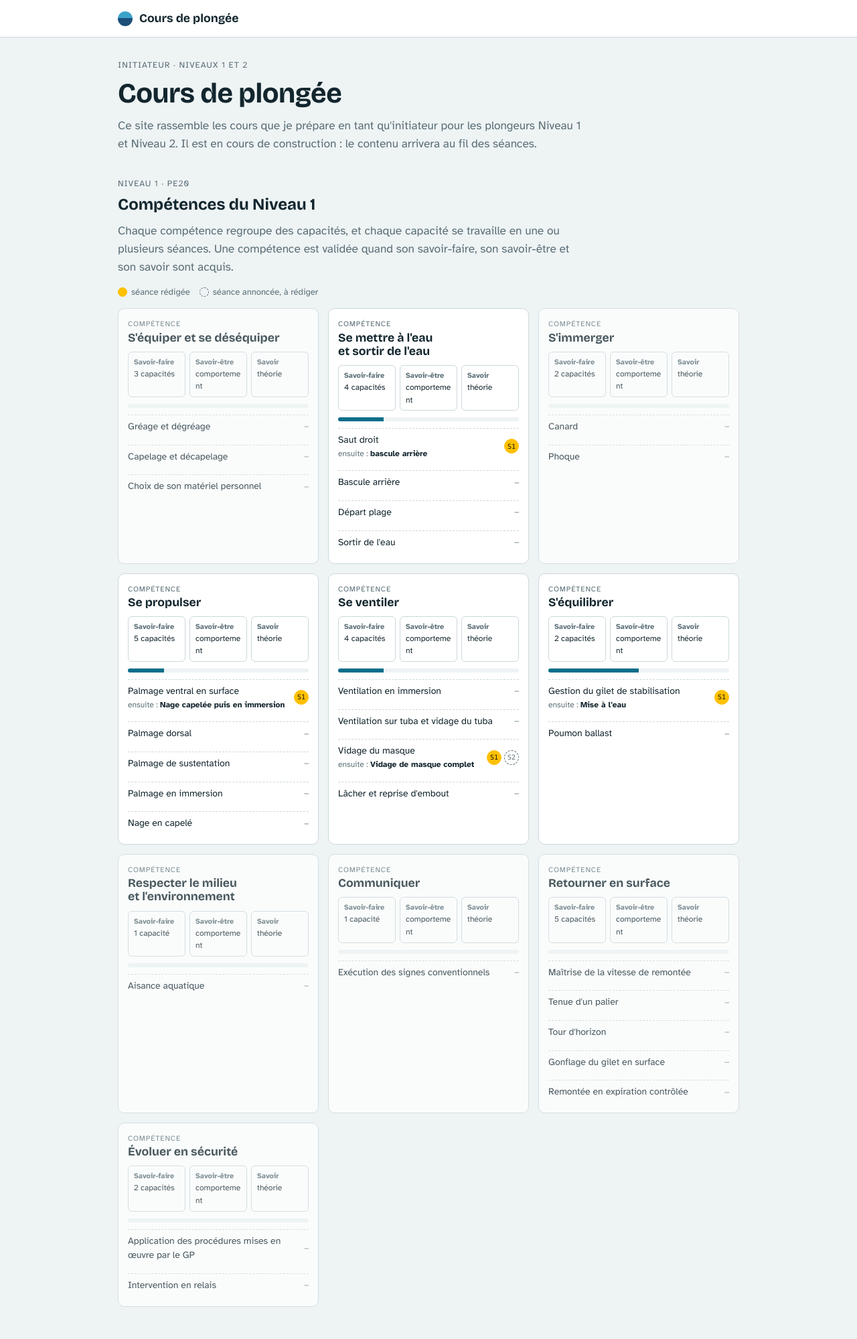
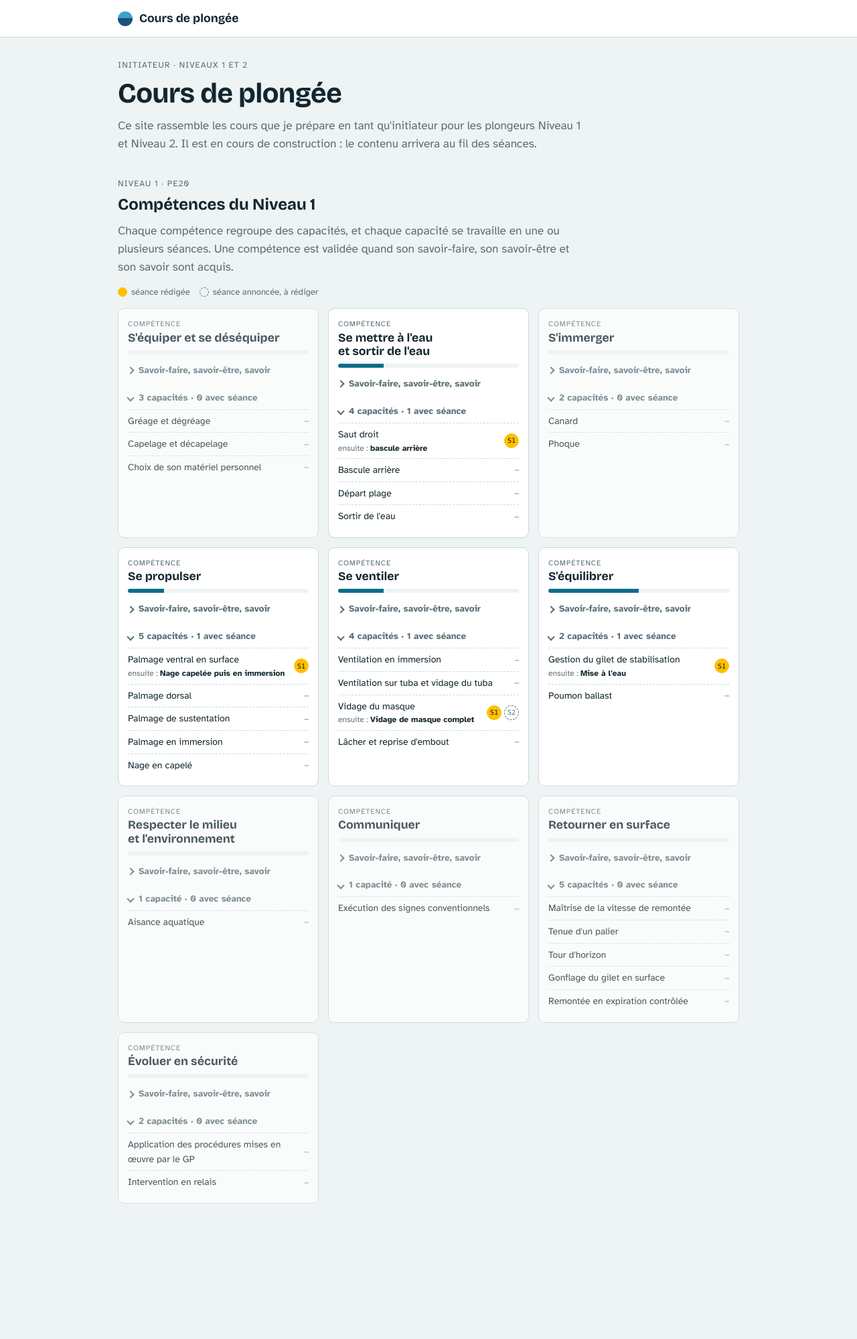
Before and after one commit to thomasGuibert/plongee, a Jekyll site: the page built from index.html, in a window 1280 px wide. Shown: the whole page at 67% size. Built offline with Jekyll 4.4.1, drawn with Linux system fonts in a browser that asks for light colours; after the commit the page ends 1845 px from its top, so only the background shows below that.

Commit message:
Accueil : savoirs et capacités repliables dans chaque carte
Le bloc « savoir-faire / savoir-être / savoir » devient un accordéon
fermé (avec les textes du PE20) et la liste des capacités un accordéon
ouvert sur ordinateur, fermé sur mobile.

Co-Authored-By: Claude Opus 5.5 <noreply@anthropic.com>
Claude-Session: https://claude.ai/code/session_01WcrQaP5TMqG4KRuasc6ioB

```diff
--- a/assets/css/site.css
+++ b/assets/css/site.css
@@ -198,3 +198,16 @@ details[open] > .stile small { color: var(--on-yellow); }
 .savoirs-acc p { margin: 0; padding: 0 16px 12px 33px; font-size: 14.5px; max-width: 80ch; }
 @media (prefers-reduced-motion: reduce) { .savoirs-acc summary::before { transition: none; } }
 .btn-icone[hidden], .ed-jeton[hidden], .btn-lien[hidden] { display: none; }
+
+/* Accueil : accordéons dans les cartes de compétence */
+.lane { gap: 8px; }
+.lane-acc > summary { cursor: pointer; list-style: none; display: flex; align-items: center; gap: 8px; padding: 6px 0; font-size: 13.5px; font-weight: 700; color: var(--muted); }
+.lane-acc > summary::-webkit-details-marker { display: none; }
+.lane-acc > summary::before { content: ""; flex: none; width: 6px; height: 6px; border-right: 2px solid currentColor; border-bottom: 2px solid currentColor; transform: rotate(-45deg); transition: transform .15s; }
+.lane-acc[open] > summary::before { transform: rotate(45deg); }
+.lane-acc > summary:hover { color: var(--accent); }
+.lane-acc > summary:focus-visible { outline: 2px solid var(--accent); outline-offset: 2px; }
+.lane-savoirs { margin: 0 0 6px; display: grid; gap: 2px; font-size: 13.5px; }
+.lane-savoirs dt { font-weight: 700; margin-top: 6px; }
+.lane-savoirs dd { margin: 0; color: var(--muted); }
+@media (prefers-reduced-motion: reduce) { .lane-acc > summary::before { transition: none; } }
--- a/index.html
+++ b/index.html
@@ -28,12 +28,18 @@ layout: default
       <span class="eyebrow">Compétence</span>
       <h2>{{ c.nom }}</h2>
     </a>
-    <div class="trio">
-      <div><b>Savoir-faire</b>{{ c.capacites.size }} capacité{% if c.capacites.size > 1 %}s{% endif %}</div>
-      <div><b>Savoir-être</b>comportement</div>
-      <div><b>Savoir</b>théorie</div>
-    </div>
     <div class="meter" title="{{ avec }} capacité(s) avec au moins une séance"><i style="width:{{ pct }}%"></i></div>
+    <details class="lane-acc">
+      <summary>Savoir-faire, savoir-être, savoir</summary>
+      <dl class="lane-savoirs">
+        <dt>Savoir-faire</dt><dd>{{ c.savoir_faire }}</dd>
+        <dt>Savoir-être</dt><dd>{{ c.savoir_etre }}</dd>
+        <dt>Savoir</dt><dd>{{ c.savoir }}</dd>
+      </dl>
+    </details>
+    <details class="lane-acc lane-capas" open>
+      <summary>{{ c.capacites.size }} capacité{% if c.capacites.size > 1 %}s{% endif %} · {{ avec }} avec séance{% if avec > 1 %}s{% endif %}</summary>
+      <div>
     {%- for capa in c.capacites -%}
       {%- assign d = site.data.capacites[capa.id] -%}
       <a class="crow" href="{{ c.url | relative_url }}#{{ capa.id }}">
@@ -50,7 +56,15 @@ layout: default
         </span>
       </a>
     {%- endfor -%}
+      </div>
+    </details>
   </section>
 {%- endfor -%}
 </div>
 </section>
+<script>
+  // Sur mobile, la liste des capacités de chaque compétence est repliée au chargement.
+  if (window.matchMedia("(max-width: 720px)").matches) {
+    document.querySelectorAll(".lane-capas").forEach(function (d) { d.open = false; });
+  }
+</script>
```
